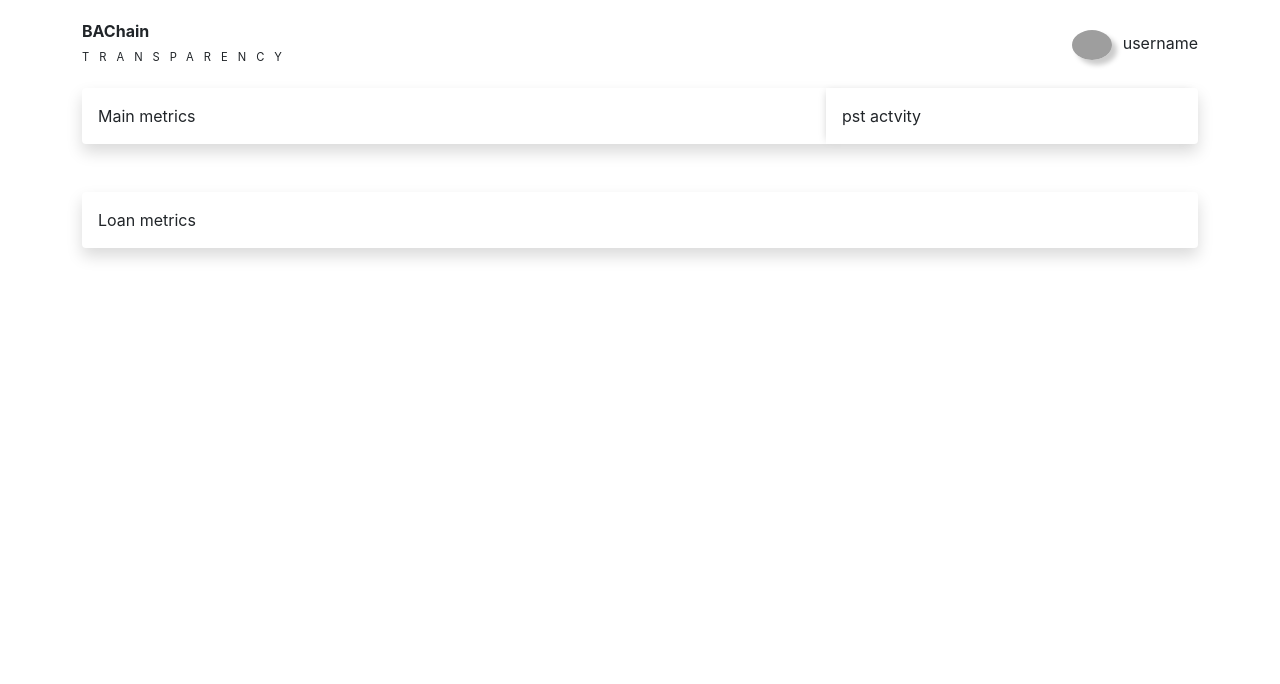
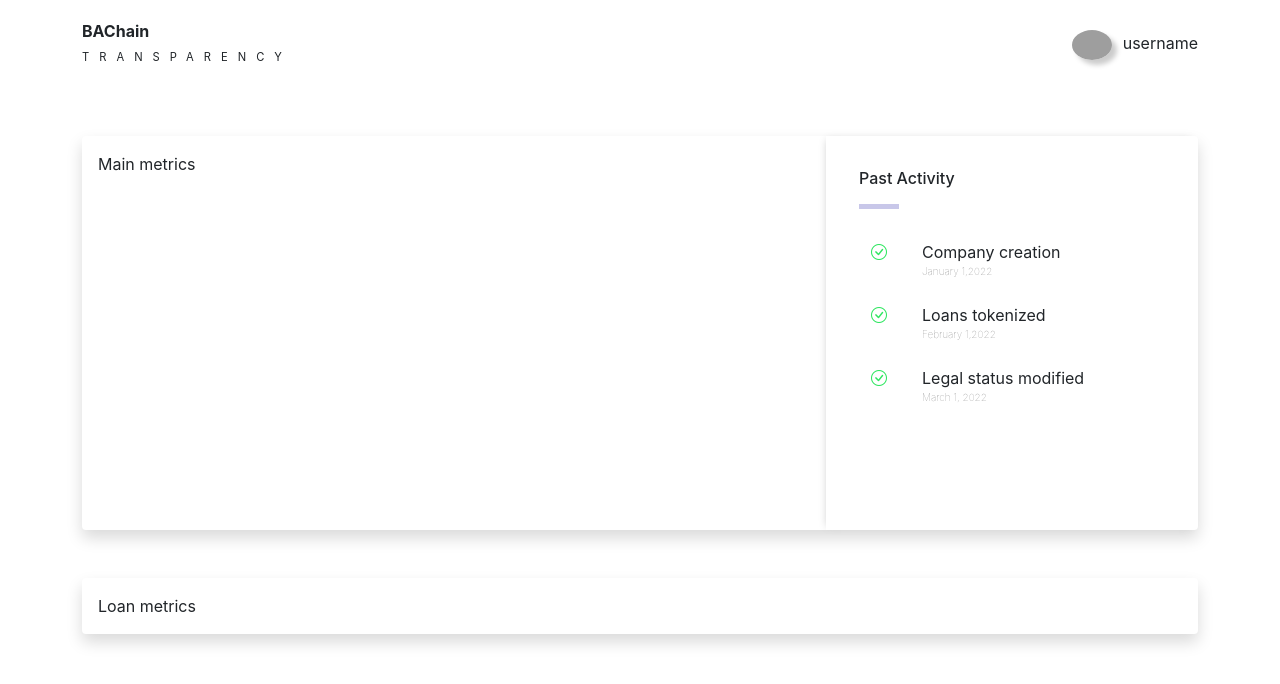
Before and after one commit to Ashwin-Dev-P/bachain-task, a React (Create React App) app: page / in a window 1280 px wide. Shown: the top 684 px of the page. Built offline with nearby package versions, Linux system fonts and the light colour scheme; grey boxes are pictures that could not be loaded.

Commit message:
past activity complete

```diff
--- a/package.json
+++ b/package.json
@@ -6,6 +6,7 @@
     "@testing-library/jest-dom": "^5.16.1",
     "@testing-library/react": "^12.1.2",
     "@testing-library/user-event": "^13.5.0",
+    "bootstrap-icons": "^1.7.2",
     "react": "^17.0.2",
     "react-dom": "^17.0.2",
     "react-scripts": "5.0.0",
--- a/src/App.css
+++ b/src/App.css
@@ -2,6 +2,15 @@
 
 
 /* My css*/
+
+hr{
+  width: 40px;
+  border-top: 5px solid #2826ab;
+
+}
+
+
+
 .circular-image{
   border-radius: 50%;
   width: 40px;
@@ -22,6 +31,38 @@
 .left-shadow{
 
 }
+
+
+.left-border{
+
+  box-shadow:  -3px 0 8px -4px #ccc;
+}
+
+.sub-heading{
+  font-size: 16px;
+}
+
+.past-activity-divs{
+
+}
+
+.dates{
+  font-size: 10px;
+  font-weight: lighter;
+  color: gray;
+}
+
+.check-btn{
+  color: #30e661;
+
+}
+
+.activity-divs{
+  margin: 8% 0% 8% 0%;
+}
+
+
+
 #my-title{
   text-align: left;
   font-weight: 700 ;
@@ -39,7 +80,10 @@
 
 }
 
-.left-border{
+#past-activity-content-div{
+  margin: 10% 0% 30% 0%;
+}
 
-  box-shadow:  -3px 0 8px -4px #ccc;
+#past-activity-div{
+  padding: 5%;
 }
--- a/src/components/CompanyInformation.js
+++ b/src/components/CompanyInformation.js
@@ -4,11 +4,11 @@
 export default class CompanyInformation extends Component {
     render() {
         return (
-            <div className='row myDiv shadow mb-5 bg-white rounded'>
-                <div className='col-xs-6 col-md-6 col-lg-8 p-3'>
+            <div className='row myDiv shadow mb-5 mt-5 bg-white rounded'>
+                <div className='col-xs-6 col-md-8 col-lg-8 p-3'>
                     <MainMetrics />
                 </div>
-                <div className='col-xs-6 col-md-6 col-lg-4 left-border p-3'>
+                <div className='col-xs-6 col-md-4 col-lg-4 left-border p-3'>
                     <PastActivity />
                 </div>
 
--- a/src/components/Header.js
+++ b/src/components/Header.js
@@ -23,7 +23,7 @@
                         </div>
                         <div className='col-xs-12 col-md-6' id='username-div'>
 
-                            <img src="https://thispersondoesnotexist.com/image" className='circular-image'></img>
+                            <img src="https://thispersondoesnotexist.com/image" alt="person" className='circular-image'></img>
                             <span>username</span>
 
                         </div>
--- a/src/components/PastActivity.js
+++ b/src/components/PastActivity.js
@@ -1,11 +1,73 @@
 import React, { Component } from 'react'
+import "bootstrap-icons/font/bootstrap-icons.css";
+export default class PastActivity extends Component {
 
-export default class PastActivity extends Component {
+
+    constructor(props) {
+        super(props);
+
+        //mock JSON DATA
+        const mock_json = [
+            {
+                "name": "Company creation",
+                "date": "January 1,2022",
+                "completed": true,
+            },
+            {
+                "name": "Loans tokenized",
+                "date": "February 1,2022",
+                "completed": true,
+            },
+            {
+                "name": "Legal status modified",
+                "date": "March 1, 2022",
+                "completed": true,
+            },
+
+        ]
+
+        this.state = {
+
+
+
+            activity: mock_json
+        }
+    }
+
+
+
+
     render() {
+        console.log(this.state.activity)
         return (
             <div id='past-activity-div'>
-                pst actvity
-            </div>
+                <h3 className='sub-heading'>Past Activity</h3>
+                <hr />
+                <div id='past-activity-content-div'>
+
+                    {this.state.activity.map((activity) => (
+                        <div key={activity.name} className='past-activity-divs'>
+                            <div className='row activity-divs'>
+                                <div className='col-xs-2 col-md-2'>
+
+                                    {activity.completed === true ? <><i className="bi bi-check-circle check-btn"></i></> : null}
+                                </div>
+                                <div className='col-xs-10 col-md-10'>
+                                    <div className=''>{activity.name}</div>
+                                    <div className='dates'>{activity.date}</div>
+                                </div>
+                            </div>
+
+
+                        </div>
+                    )
+
+                    )}
+                    < div ></div>
+                    <div></div>
+                    <div></div>
+                </div>
+            </div >
         )
     }
 }
```
Also changed, not shown: 1 other file (tests, documents, lock files or other folders).
